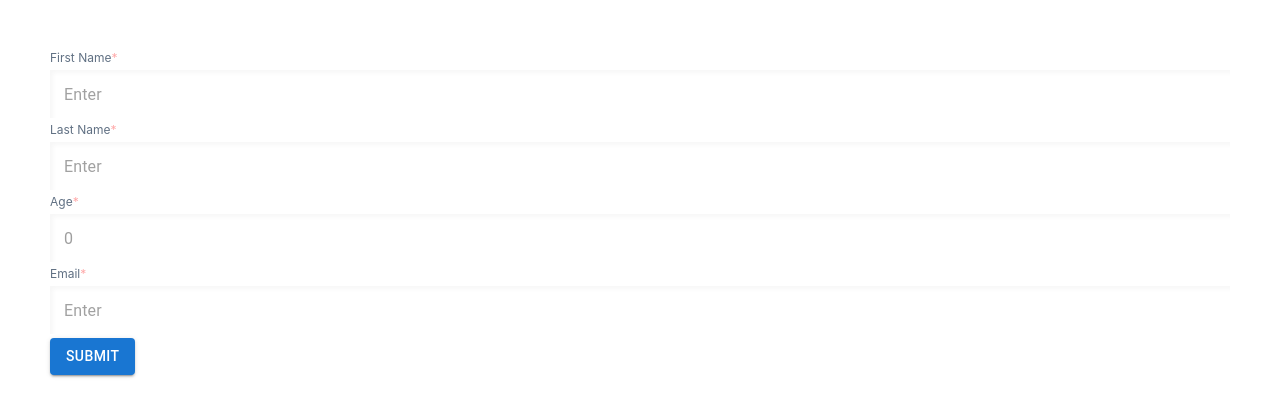
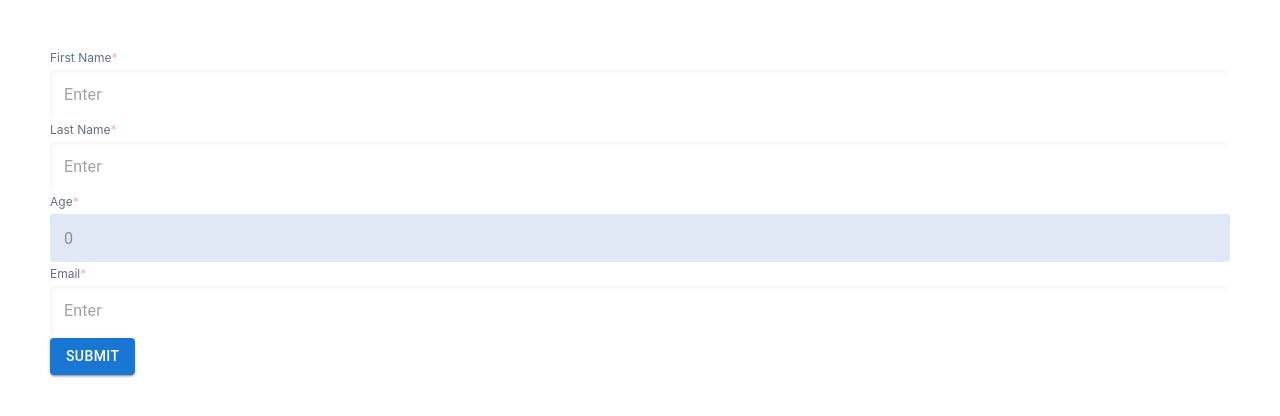
Before and after one commit to ishantsahni/ishant_fe, a React (Create React App) app: page /addUserShoppingDetails in a window 1280 px wide. Shown: the top 416 px of the page. Built offline with nearby package versions, Linux system fonts and the light colour scheme.

Commit message:
background color added

```diff
--- a/src/components/CustomTextField/index.jsx
+++ b/src/components/CustomTextField/index.jsx
@@ -21,7 +21,7 @@ function CustomTextField({label, disabled, id, name, type, onChange, onBlur, val
         }}
         InputProps={{
           classes: {
-            root: "h-[48px]",
+            root: `h-[48px] ${disabled ? "bg-[#e0e8f6]" : ""}`,
             notchedOutline: `${touched && errors ? "border-[1px] !border-[#ffa9a9]" : "!border-none"}`, // Remove the border outline
           },
         }}
```
